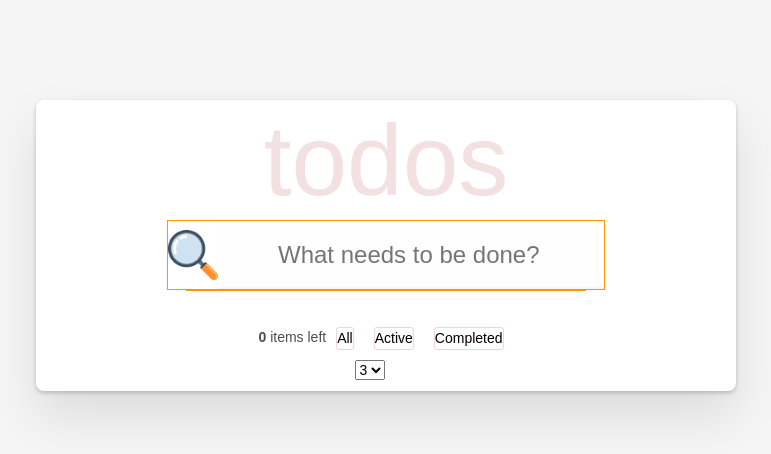
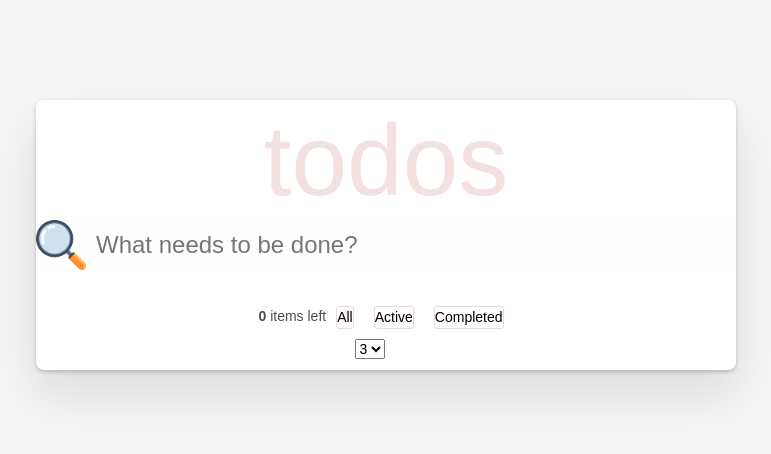
Before and after one commit to thanglong0802/reactjs-todos, a React (Create React App) app: page / in a window 1280 px wide. Shown: the top 454 px of the page, without its empty margins (254-1025 px from the left). Built offline with nearby package versions, Linux system fonts and the light colour scheme.

Commit message:
update ui

```diff
--- a/src/css/style.css
+++ b/src/css/style.css
@@ -23,7 +23,6 @@ body {
 }
 
 .header h1 {
-  width: 100%;
   font-size: 100px;
   text-align: center;
   color: rgba(175, 47, 47, 0.15);
@@ -33,17 +32,22 @@ body {
 .main {
   display: flex;
   flex-direction: column;
-  align-items: center;
+  /* align-items: center; */
 }
 
 .main .search {
   display: flex;
-  align-items: center;
-  border: 1px solid #ff9600;
+  /* align-items: center; */
+  /* border: 1px solid #ff9600; */
+  position: relative;
 }
 
 .main .search img {
   width: 50px;
+  position: absolute;
+  top: 0;
+  left: 0;
+  bottom: 0;
 }
 
 .main:hover .search img {
@@ -52,12 +56,14 @@ body {
 
 .main .search .new-todo {
   padding: 16px 16px 16px 60px;
+  height: 50px;
   border: none;
   background: rgba(0, 0, 0, 0.003);
-  box-shadow: inset 0 -2px 1px rgb(0 0 0 / 3%);
+  /* box-shadow: inset 0 -2px 1px rgb(0 0 0 / 3%); */
   color: #4d4d4d;
   font-size: 24px;
   box-sizing: border-box;
+  flex: 1;
 }
 
 .main .search .new-todo:focus {
@@ -80,8 +86,8 @@ body {
 }
 
 .todo-list .todo {
-  width: 400px;
-  border-bottom: 1px solid #ff9600;
+  /* width: 400px; */
+  /* border-bottom: 1px solid #ff9600; */
   box-sizing: border-box;
 }
 
```
Also changed, not shown: src/components/FormInput.jsx (+0 -15 lines).
